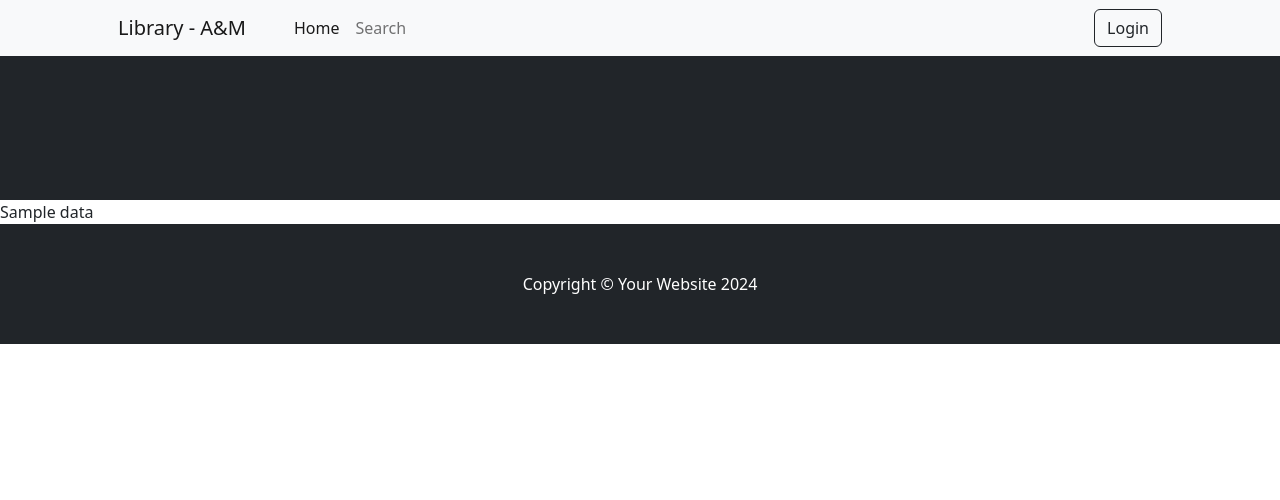
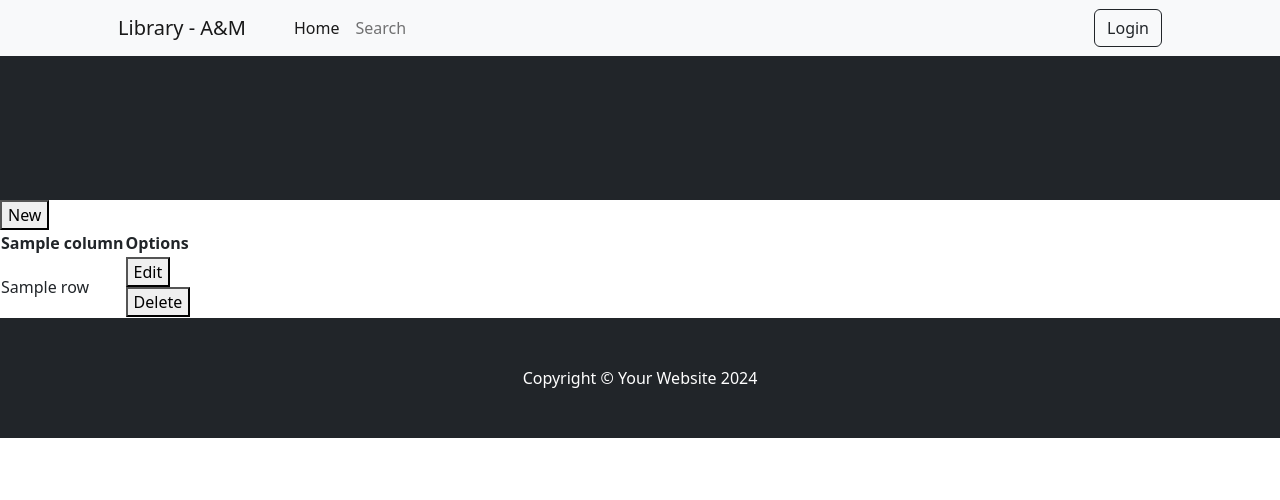
Before and after one commit to Vronst/Library-Microservices, a Flask app: template Library_server/ui_backend/server/templates/admin/db_view.html in a window 1280 px wide. Shown: the top 500 px of the page. Run offline with Flask 3, Linux system fonts and the light colour scheme; the template is opened without the code that fills it: most values are stand-ins (such as "Sample title", 1, 10 or a date in 2020); parts of the project's set-up code (start-up, migrations or seed data) failed here and were passed over; some libraries are stand-ins or nearby versions.

Commit message:
in a middle of admin

```diff
--- a/Library_server/ui_backend/server/templates/admin/db_view.html
+++ b/Library_server/ui_backend/server/templates/admin/db_view.html
@@ -3,5 +3,9 @@
 DB
 {% endblock %}
 {% block body %}
-{{ data }}
+<form action="{{ url_for('admin.edit_db', db=db)}}" method="POST">
+    <button type="submit">New</button>
+</form>
+{{ mc.admin_view(data, columns, db) }}
 {% endblock %}
+{% import 'macros.jinja' as mc %}
--- a/Library_server/ui_backend/server/templates/macros.jinja
+++ b/Library_server/ui_backend/server/templates/macros.jinja
@@ -19,3 +19,48 @@
             {%endfor%}
 {%endif%}
 {%endmacro%}
+
+{% macro admin_view(data, columns, db) %}
+<table>
+  <tr>
+    {% for column in columns%}
+    <th>{{ column }}</th>
+    {% endfor %}
+    <th>Options</th>
+  </tr>
+{% for row in data %}
+  <tr>
+    {% for column in columns %}
+    <td>{{ row[column] }}</td>
+    {% endfor %}
+    <td>
+        <form action="{{ url_for('admin.edit_db', db=db, id=row.id) }}" method="POST">
+            <input type="hidden" name="_method" value="PUT">
+            <button type="submit">Edit</button>
+        </form>
+        <button onclick="deleteBook('{{ db }}', '{{ row.id }}')">Delete</button>
+    </td>
+  </tr>
+{% endfor %}
+</table>
+
+<script>
+function deleteRow(db, rowId) {
+    fetch(`/admin/${db}/${rowId}`, {
+        method: 'DELETE',
+        headers: {
+            'Content-Type': 'application/json'
+        }
+    })
+    .then(response => {
+        if (response.ok) {
+            alert("Row removed successfully!");
+            location.reload();
+        } else {
+            alert("Failed to remove row.");
+        }
+    })
+    .catch(error => console.error('Error:', error));
+}
+</script>
+{% endmacro%}
```
Also changed, not shown: Library_server/ui_backend/server/routes/admin.py (+38 -9 lines).
